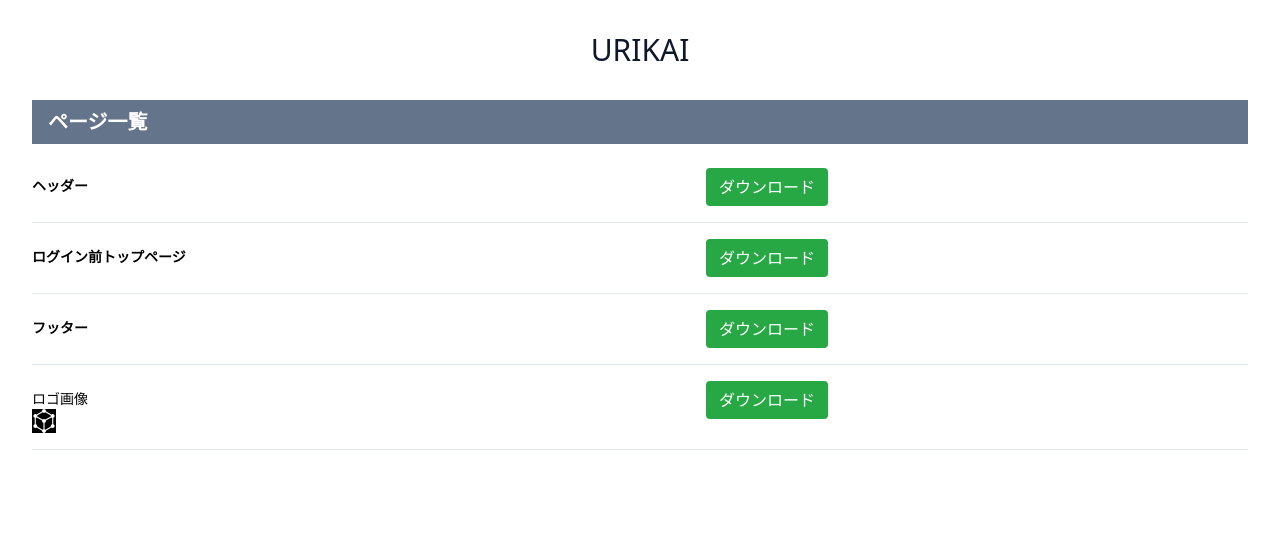
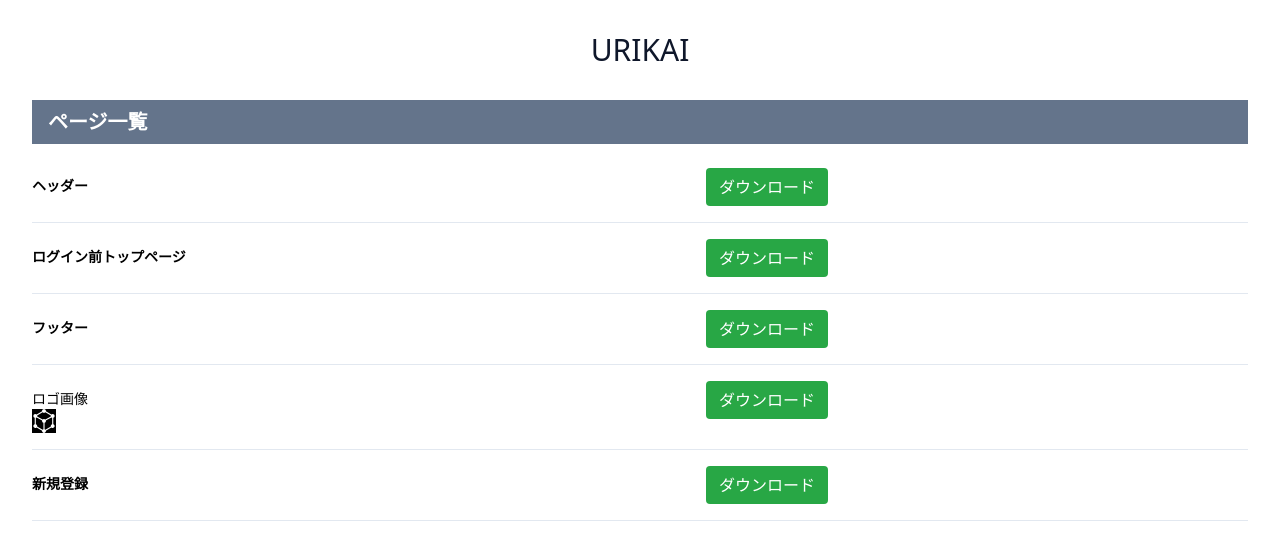
Before and after one commit to ihatov08/mercari-clonse-assets, a plain HTML site: page index.html in a window 1280 px wide. Drawn offline with nearby package versions, Linux system fonts and the light colour scheme.

Commit message:
新規登録画面の追加

```diff
--- a/index.html
+++ b/index.html
@@ -41,6 +41,7 @@
                   <a class="text-black block btn btn-success" href="footer_only_html.html" download="footer_only_html.html">ダウンロード</a>
                 </div>
               </div>
+
               <div class="table-row bg-white">
                 <div class="table-cell border-b border-gray-200 py-4 pr-2 mr-2">
                   <p>ロゴ画像</p>
@@ -50,6 +51,17 @@
                   <a class="text-black block btn btn-success" href="img/common/logo_white.svg" download="logo_white.svg">ダウンロード</a>
                 </div>
               </div>
+
+              <div class="table-row bg-white">
+                <div class="table-cell border-b border-gray-200 py-4 pr-2 mr-2">
+                  <a class="text-black font-black block" href="signup_email.html">新規登録</a>
+                </div>
+                <div class="table-cell border-b border-gray-200 py-4 pr-2 mr-2">
+                  <a class="text-black block btn btn-success" href="signup_email.html" download="signup_email.html">ダウンロード</a>
+                </div>
+              </div>
+
+
             </div>
           </div>
         </div>
```
